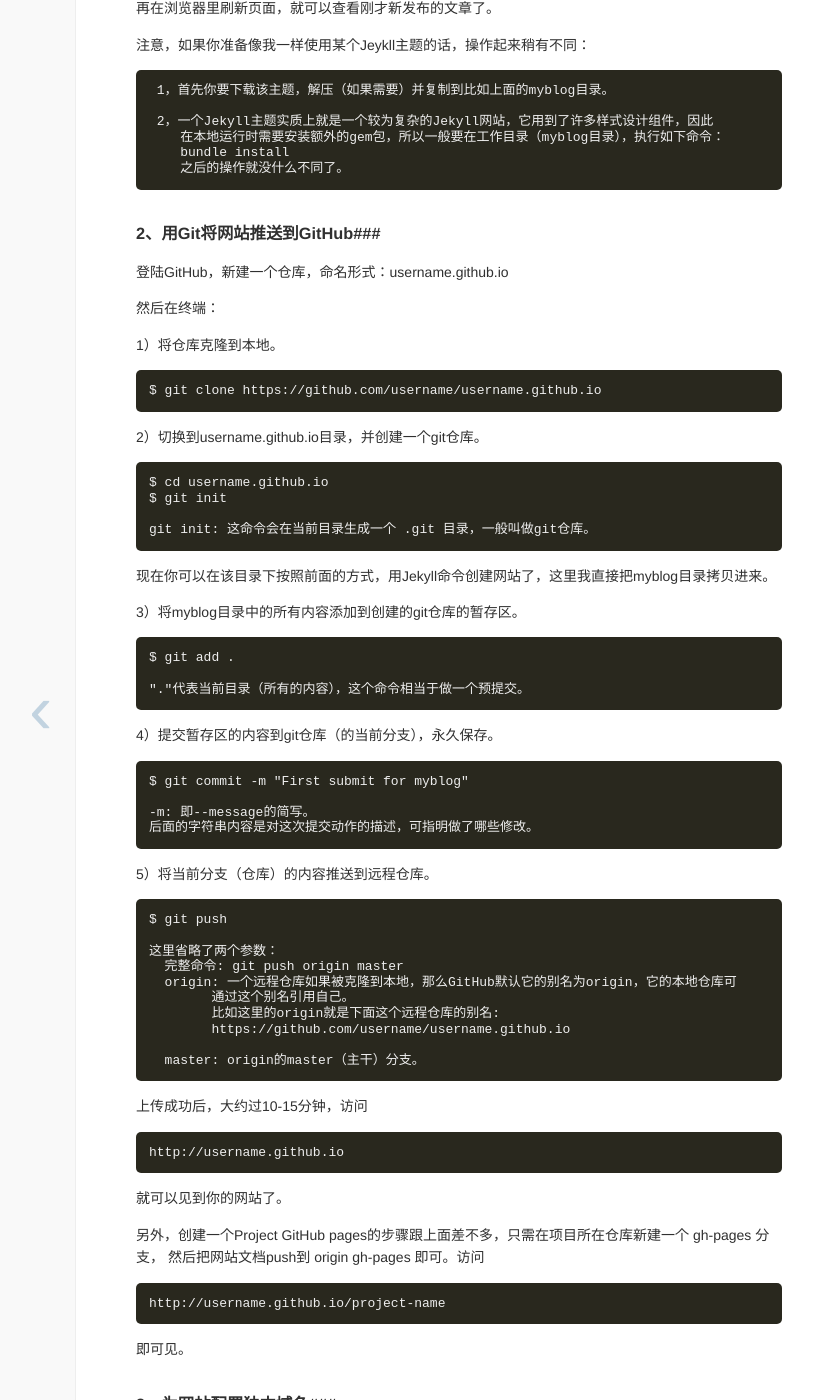
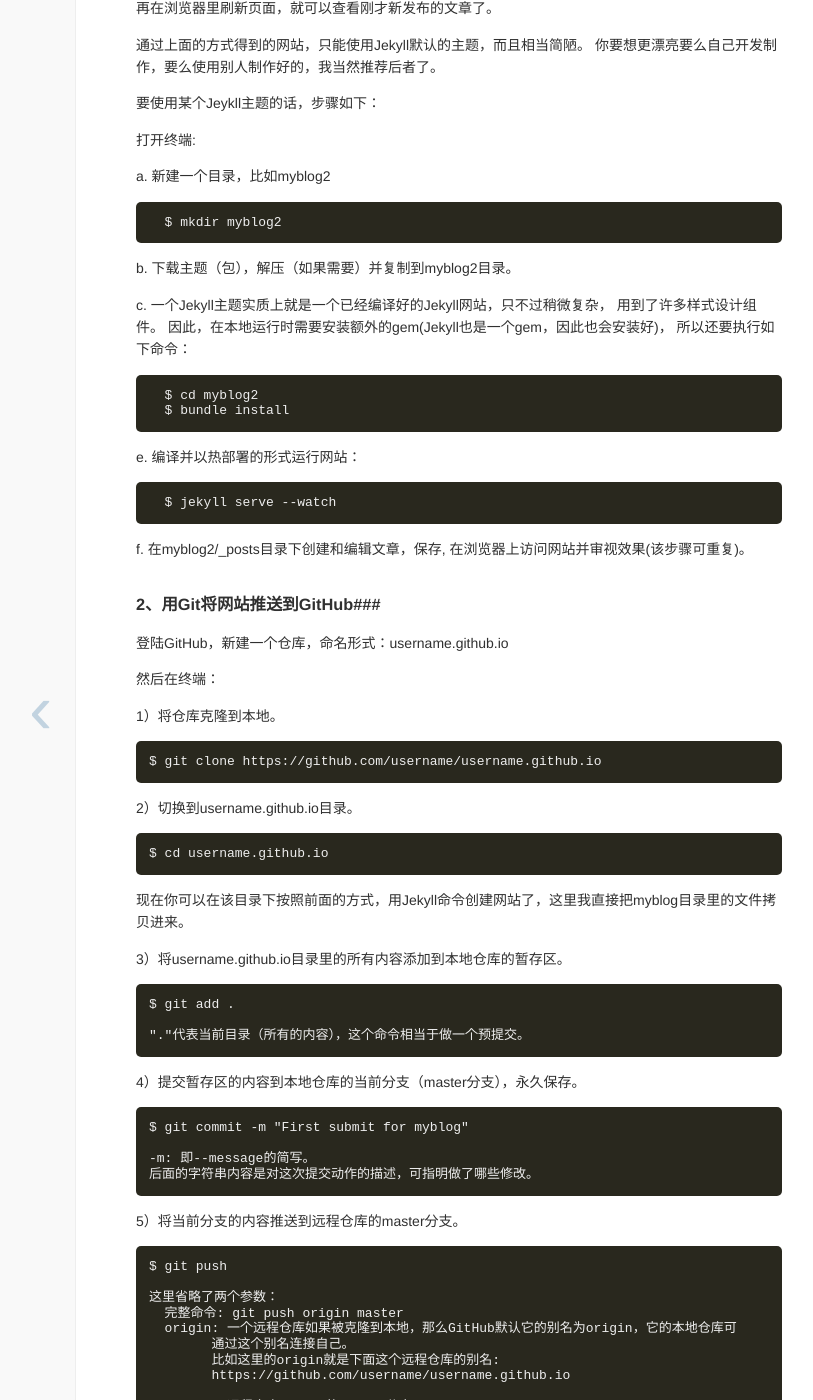
Before and after one commit to Hooozer/hooozer.github.io, a Jekyll site: the page built from _posts/2014-12-15-Jekyll-Github-Pages-blog.md, in a window 1280 px wide and 1400 px high, scrolled down 2850 px. Shown: the whole window, without its empty margins (181-994 px from the left). Built offline with Jekyll 4.4.1, drawn with Linux system fonts in a browser that asks for light colours; Markdown is read by kramdown in place of the engine named in the settings; comment, search, counter and statistics services are not loaded; some of the changed text lies outside the part shown.

Commit message:
correcting 2th post's error

````diff
--- a/_posts/2014-12-15-Jekyll-Github-Pages-blog.md
+++ b/_posts/2014-12-15-Jekyll-Github-Pages-blog.md
@@ -128,14 +128,36 @@ title: Jekyll & GitHub Pages & Blog
 
   再在浏览器里刷新页面，就可以查看刚才新发布的文章了。
 
-  注意，如果你准备像我一样使用某个Jeykll主题的话，操作起来稍有不同：
+通过上面的方式得到的网站，只能使用Jekyll默认的主题，而且相当简陋。
+你要想更漂亮要么自己开发制作，要么使用别人制作好的，我当然推荐后者了。
 
-     1，首先你要下载该主题，解压（如果需要）并复制到比如上面的myblog目录。
+要使用某个Jeykll主题的话，步骤如下：
 
-     2，一个Jekyll主题实质上就是一个较为复杂的Jekyll网站，它用到了许多样式设计组件，因此
-        在本地运行时需要安装额外的gem包，所以一般要在工作目录（myblog目录），执行如下命令：
-        bundle install
-        之后的操作就没什么不同了。
+打开终端:
+
+a. 新建一个目录，比如myblog2
+
+  ```
+  $ mkdir myblog2
+  ```
+b. 下载主题（包），解压（如果需要）并复制到myblog2目录。
+
+c. 一个Jekyll主题实质上就是一个已经编译好的Jekyll网站，只不过稍微复杂，
+  用到了许多样式设计组件。
+  因此，在本地运行时需要安装额外的gem(Jekyll也是一个gem，因此也会安装好)，
+  所以还要执行如下命令：
+
+  ```
+  $ cd myblog2
+  $ bundle install
+  ```
+
+e. 编译并以热部署的形式运行网站：
+
+  ```
+  $ jekyll serve --watch
+  ```
+f. 在myblog2/_posts目录下创建和编辑文章，保存, 在浏览器上访问网站并审视效果(该步骤可重复)。
 
 ###2、用Git将网站推送到GitHub###
 
@@ -150,24 +172,21 @@ title: Jekyll & GitHub Pages & Blog
 $ git clone https://github.com/username/username.github.io
 ```
 
-2）切换到username.github.io目录，并创建一个git仓库。
+2）切换到username.github.io目录。
 
 ```
 $ cd username.github.io
-$ git init
+```
+现在你可以在该目录下按照前面的方式，用Jekyll命令创建网站了，这里我直接把myblog目录里的文件拷贝进来。
 
-git init: 这命令会在当前目录生成一个 .git 目录，一般叫做git仓库。
-```
-现在你可以在该目录下按照前面的方式，用Jekyll命令创建网站了，这里我直接把myblog目录拷贝进来。
-
-3）将myblog目录中的所有内容添加到创建的git仓库的暂存区。
+3）将username.github.io目录里的所有内容添加到本地仓库的暂存区。
 
 ```
 $ git add .
 
 "."代表当前目录（所有的内容），这个命令相当于做一个预提交。
 ```
-4）提交暂存区的内容到git仓库（的当前分支），永久保存。
+4）提交暂存区的内容到本地仓库的当前分支（master分支），永久保存。
 
 ```
 $ git commit -m "First submit for myblog"
@@ -176,7 +195,7 @@ $ git commit -m "First submit for myblog"
 后面的字符串内容是对这次提交动作的描述，可指明做了哪些修改。
 ```
 
-5）将当前分支（仓库）的内容推送到远程仓库。
+5）将当前分支的内容推送到远程仓库的master分支。
 
 ```
 $ git push
@@ -184,11 +203,11 @@ $ git push
 这里省略了两个参数：
   完整命令: git push origin master
   origin: 一个远程仓库如果被克隆到本地，那么GitHub默认它的别名为origin，它的本地仓库可
-        通过这个别名引用自己。
+        通过这个别名连接自己。
         比如这里的origin就是下面这个远程仓库的别名:
         https://github.com/username/username.github.io
 
-  master: origin的master（主干）分支。
+  master: 远程仓库origin的master分支。
 ```
 
 上传成功后，大约过10-15分钟，访问
@@ -198,8 +217,8 @@ http://username.github.io
 ```
 就可以见到你的网站了。
 
-另外，创建一个Project GitHub pages的步骤跟上面差不多，只需在项目所在仓库新建一个 gh-pages 分支，
-然后把网站文档push到 origin gh-pages 即可。访问
+另外，创建一个Project GitHub pages的步骤跟上面差不多，只需在项目所在仓库新建一个gh-pages分支，
+然后把网站文档push到origin gh-pages即可。访问
 
 ```
 http://username.github.io/project-name
````
Also changed, not shown: other parts of _posts/2014-12-15-Jekyll-Github-Pages-blog.md (+1 -1 lines).
